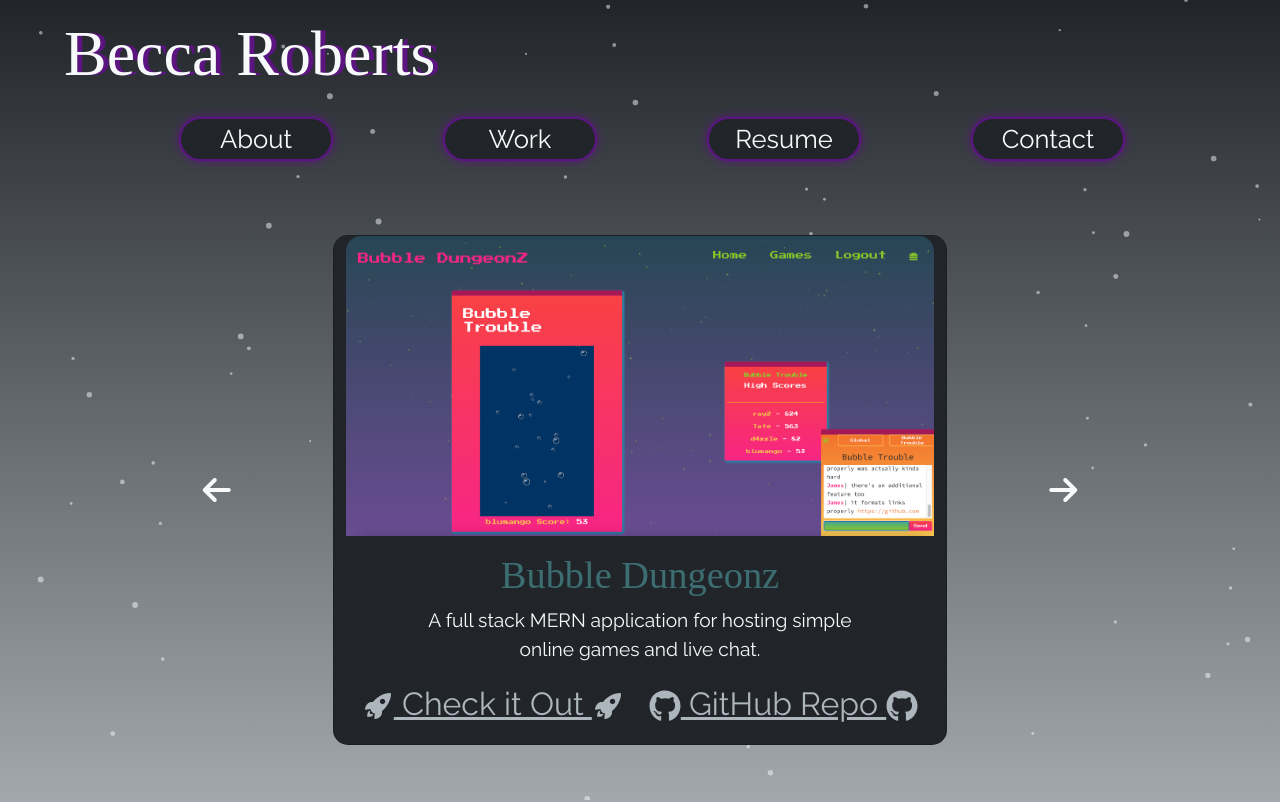
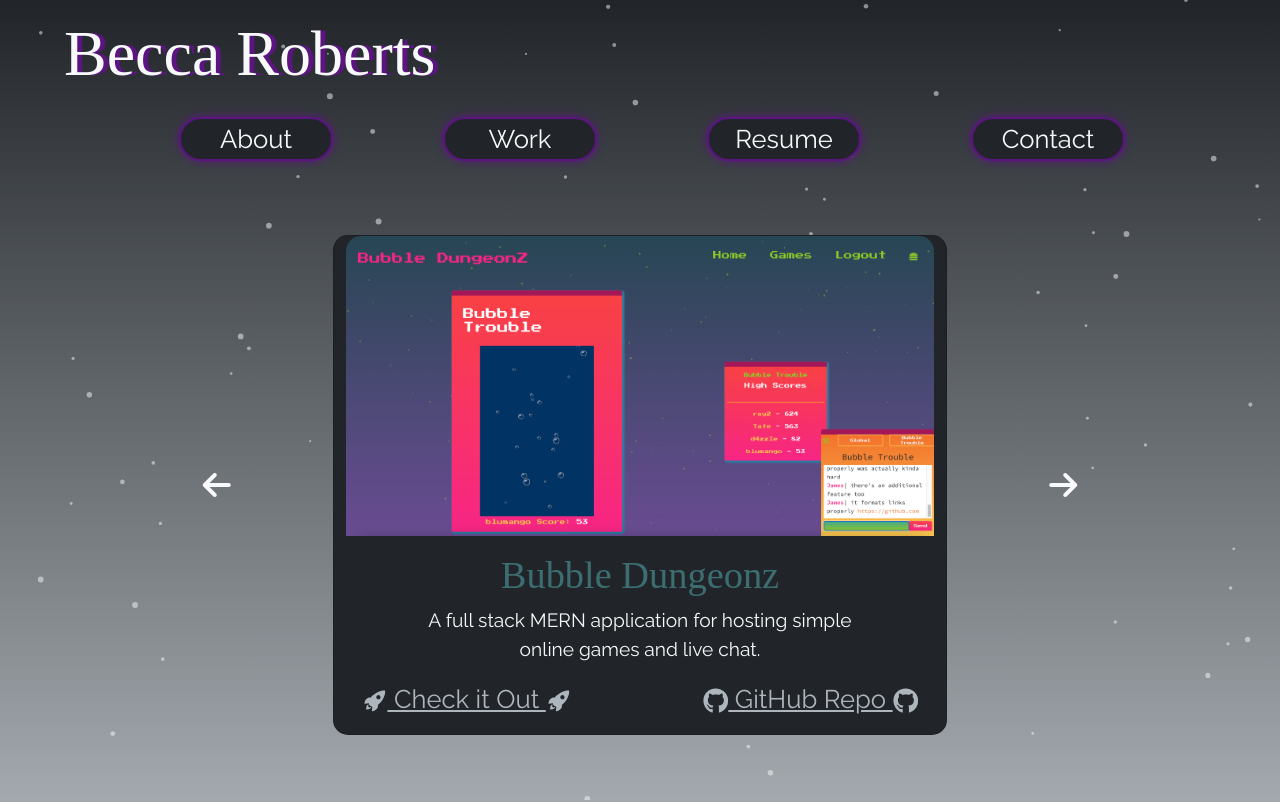
Before and after one commit to relero90/broberts-professional-portfolio, a React (Create React App) app in the folder professional-portfolio/: page /professional-portfolio-site/work in a window 1280 px wide. Shown: the top 802 px of the page. Built offline with nearby package versions, Linux system fonts and the light colour scheme; the HTML template or start-up script is replaced by a standard one; a web font is replaced by a local one.

Commit message:
adding descriptions to projects

```diff
--- a/professional-portfolio/src/pages/projects/Project.css
+++ b/professional-portfolio/src/pages/projects/Project.css
@@ -83,7 +83,7 @@
 .projectLinks {
   text-decoration: "none";
   color: var(--med2);
-  font-size: 2rem;
+  font-size: 1.6rem;
 }
 .projectLinks:hover {
   text-decoration: none;
--- a/professional-portfolio/src/pages/projects/data.js
+++ b/professional-portfolio/src/pages/projects/data.js
@@ -30,12 +30,22 @@ const projects = [
     index: 2,
     imagePath: employeeTracker,
     alt: "This is a command line app designed to help business owners view and manage employee data for departments, roles, and employees to more easily organize and plan. The user can add information to and delete information from the SQL database. Existing data for departments, roles, or employees can be viewed as a formatted table in the command line.",
-    title: "MySQL Employee Tracker App",
+    title: "MySQL Employee Tracker",
     description:
       "A command-line application that establishes and manages a company's MySQL database using NodeJS and the Inquirer npm package.",
     appLink:
       "https://external.ink/?to=/watch.screencastify.com/v/IIiLumMhl7kYC7Hjg83M",
     gitHub: "https://github.com/relero90/employee-tracker-app",
+  },
+  {
+    index: 3,
+    imagePath: weatherApp,
+    alt: "This is an app that allows a user to enter a city of her/his choice and receive current and forecast weather conditions information for that city. Current weather information provided includes temperature, wind speed, humidity, and UV index (dynamically color-coded for severity). Forecast weather information is available for 5 days and includes temperature, wind speed, humidity, and feels like. The app stores user search history in localStorage and renders buttons to allow easy access for old search results. Simply click on a pink search history button to view current and forecast conditions for that city",
+    title: "Weather Dashboard",
+    description:
+      "A web application that makes a call to the Open Weather API to display city-specific data to a user.",
+    appLink: "https://relero90.github.io/bc-weather-app/",
+    gitHub: "https://github.com/relero90/bc-weather-app",
   },
   // {
   //   index: 3,
@@ -45,14 +55,6 @@ const projects = [
   //   description: "",
   //   appLink: "https://watch.screencastify.com/v/PtzbW6oYx0rRvAcWve01",
   //   gitHub: "https://github.com/relero90/README-generator",
-  // },
-  // {
-  //   index: 4,
-  //   imagePath: weatherApp,
-  //   alt: "This is an app that allows a user to enter a city of her/his choice and receive current and forecast weather conditions information for that city. Current weather information provided includes temperature, wind speed, humidity, and UV index (dynamically color-coded for severity). Forecast weather information is available for 5 days and includes temperature, wind speed, humidity, and feels like. The app stores user search history in localStorage and renders buttons to allow easy access for old search results. Simply click on a pink search history button to view current and forecast conditions for that city",
-  //   title: "Weather App",
-  //   appLink: "https://relero90.github.io/bc-weather-app/",
-  //   gitHub: "https://github.com/relero90/bc-weather-app",
   // },
   // {
   //   index: 5,
```
